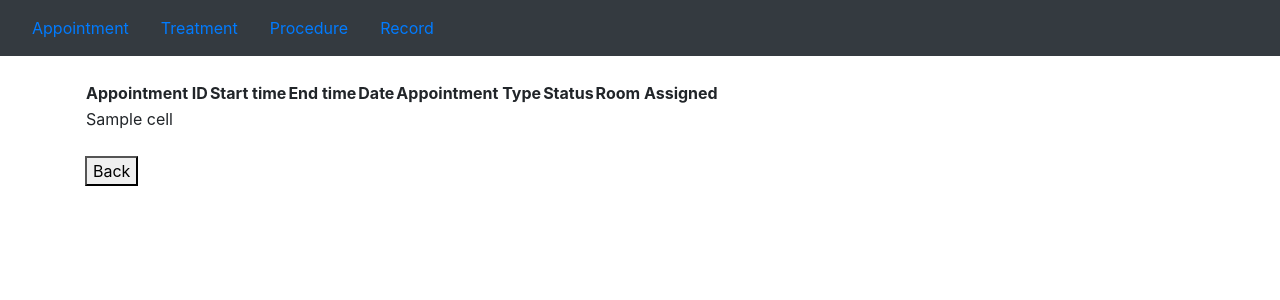
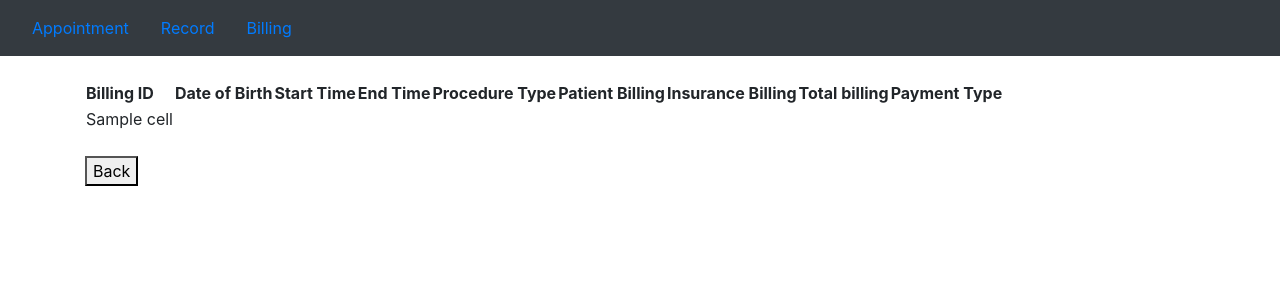
Before and after one commit to JohnnyCanuck328/SQL_Database_Assignment, a Flask app: template DB/website/templates/templates/patientBilling.html in a window 1280 px wide. Shown: the top 300 px of the page. Run offline with Flask 2, Linux system fonts and the light colour scheme; the template is opened without the code that fills it: most values are stand-ins (such as "Sample title", 1, 10 or a date in 2020); some libraries are stand-ins or nearby versions.

Commit message:
complete html of patient

```diff
--- a/DB/website/templates/__init__.py
+++ b/DB/website/templates/__init__.py
@@ -1,5 +1,7 @@
 import imp
-from flask import Flask
+from flask import Flask, url_for
+
+from website.templates.receptionist import patient
 
 def create_app():
     app = Flask(__name__)
@@ -8,9 +10,11 @@ def create_app():
     from.views import views
     from.receptionist import receptionist
     from.dentist import dentist
+    from.patient import patient
 
     app.register_blueprint(views, url_prefix='/')
     app.register_blueprint(receptionist, url_prefix='/')
     app.register_blueprint(dentist, url_prefix='/')
+    app.register_blueprint(patient, url_prefix='/')
 
     return app
--- /dev/null
+++ b/DB/website/templates/templates/base2.html
@@ -0,0 +1,71 @@
+<!DOCTYPE html>
+<html>
+  <head>
+    <meta charset="utf-8" />
+    <meta name="viewport" content="width=device-width, initial-scale=1" />
+    <link
+      rel="stylesheet"
+      href="https://stackpath.bootstrapcdn.com/bootstrap/4.4.1/css/bootstrap.min.css"
+      integrity="sha384-Vkoo8x4CGsO3+Hhxv8T/Q5PaXtkKtu6ug5TOeNV6gBiFeWPGFN9MuhOf23Q9Ifjh"
+      crossorigin="anonymous"
+    />
+    <link
+      rel="stylesheet"
+      href="https://stackpath.bootstrapcdn.com/font-awesome/4.7.0/css/font-awesome.min.css"
+      crossorigin="anonymous"
+    />
+    <title>{% block title %}Home{% endblock %}</title>
+  </head>
+  <body>
+    <nav class="navbar navbar-expand-lg navbar-dark bg-dark">
+      <button
+        class="navbar-toggler"
+        type="button"
+        data-toggle="collapse"
+        data-target="#navbar"
+      >
+        <span class="navbar-toggler-icon"></span>
+      </button>
+      <div class="collapse navbar-collapse" id="navbar">
+        <div class="navbar-nav"></div>
+        <a
+          class="nav-time nav-link"
+          id="patientAppointment"
+          href="/patient/appointment"
+          >Appointment</a
+        >
+        <a
+          class="nav-time nav-link"
+          id="patientRecord"
+          href="/patient/record"
+          >Record</a
+        >
+        <a class="nav-time nav-link" id="patientBilling" href="/patient/billing"
+          >Billing</a
+        >
+      </div>
+    </nav>
+
+    <div class="container">{% block content %} {% endblock %}</div>
+    <script
+      src="https://code.jquery.com/jquery-3.2.1.slim.min.js"
+      integrity="sha384-KJ3o2DKtIkvYIK3UENzmM7KCkRr/rE9/Qpg6aAZGJwFDMVNA/GpGFF93hXpG5KkN"
+      crossorigin="anonymous"
+    ></script>
+    <script
+      src="https://cdnjs.cloudflare.com/ajax/libs/popper.js/1.12.9/umd/popper.min.js"
+      integrity="sha384-ApNbgh9B+Y1QKtv3Rn7W3mgPxhU9K/ScQsAP7hUibX39j7fakFPskvXusvfa0b4Q"
+      crossorigin="anonymous"
+    ></script>
+    <script
+      src="https://maxcdn.bootstrapcdn.com/bootstrap/4.0.0/js/bootstrap.min.js"
+      integrity="sha384-JZR6Spejh4U02d8jOt6vLEHfe/JQGiRRSQQxSfFWpi1MquVdAyjUar5+76PVCmYl"
+      crossorigin="anonymous"
+    ></script>
+
+    <script
+      type="text/javascript"
+      src="{{ url_for('static', filename='index.js') }}"
+    ></script>
+  </body>
+</html>
--- a/DB/website/templates/templates/patientAppointment.html
+++ b/DB/website/templates/templates/patientAppointment.html
@@ -1,4 +1,4 @@
-{% extends "base.html" %} {% block title %} Appointment {% endblock %}
+{% extends "base2.html" %} {% block title %} Appointment {% endblock %}
 {% block content %}
 <br/>
 <table>
@@ -19,5 +19,5 @@
     </tr>
     {% endfor %}
 </table><br>
-<button type="button" onclick="location.href='/dentist/selection'">Back</button>
+<button type="button" onclick="location.href='/patient/selection'">Back</button>
 {% endblock %}
--- a/DB/website/templates/templates/patientBilling.html
+++ b/DB/website/templates/templates/patientBilling.html
@@ -1,15 +1,17 @@
-{% extends "base.html" %} {% block title %} Appointment {% endblock %}
+{% extends "base2.html" %} {% block title %} Appointment {% endblock %}
 {% block content %}
 <br/>
 <table>
     <tr>
-        <th>Appointment ID</th>
-        <th>Start time</th>
-        <th>End time</th>
-        <th>Date</th>
-        <th>Appointment Type</th>
-        <th>Status</th>
-        <th>Room Assigned</th>
+        <th>Billing ID</th>
+        <th>Date of Birth</th>
+        <th>Start Time</th>
+        <th>End Time</th>
+        <th>Procedure Type</th>
+        <th>Patient Billing</th>
+        <th>Insurance Billing</th>
+        <th>Total billing</th>
+        <th>Payment Type</th>
     </tr>
     {% for row in data %}
     <tr>
@@ -19,5 +21,5 @@
     </tr>
     {% endfor %}
 </table><br>
-<button type="button" onclick="location.href='/dentist/selection'">Back</button>
+<button type="button" onclick="location.href='/patient/selection'">Back</button>
 {% endblock %}
```
Also changed, not shown: DB/website/templates/patient.py (+44 -0 lines), DB/website/templates/templates/patientRecord.html (+7 -9 lines).
